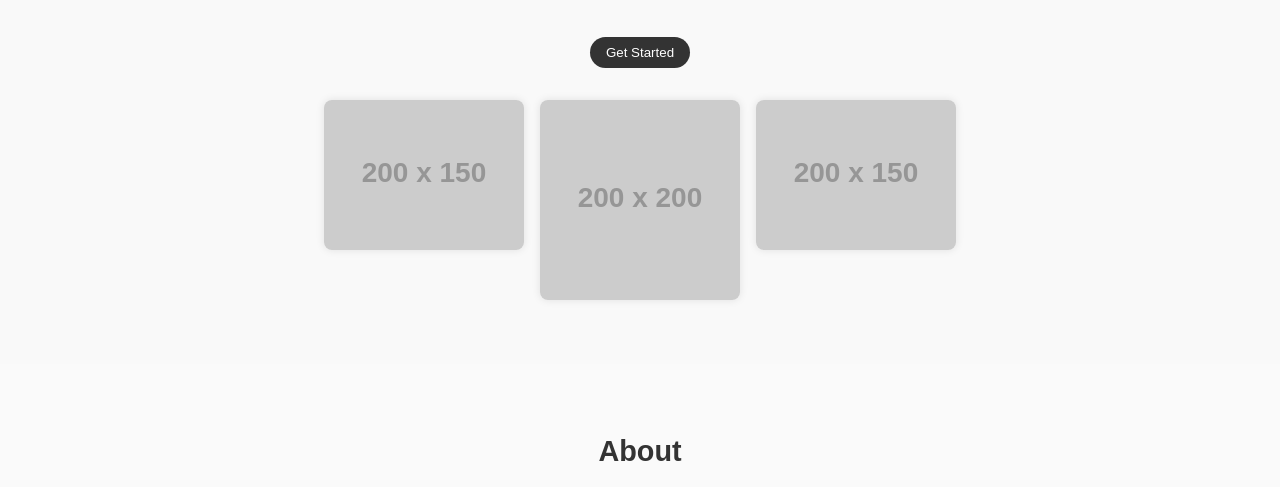
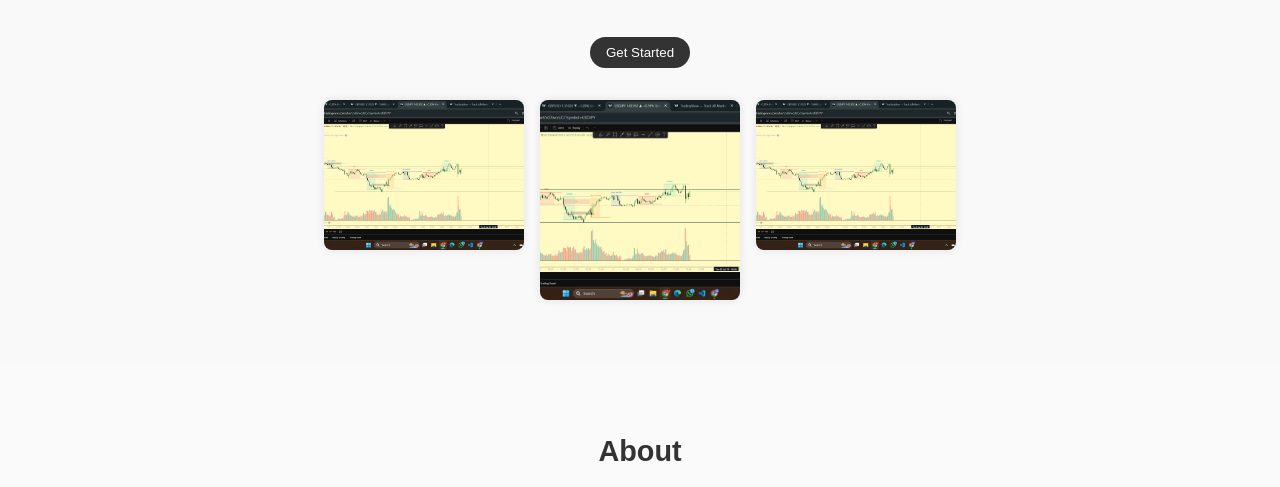
Before and after one commit to Azhan321/web-training, a plain HTML site: page index.html in a window 1280 px wide. Shown: the part 249-736 px from the top of the page. Drawn offline with Linux system fonts and the light colour scheme; placeholder pictures from the web are drawn by us.

Commit message:
update image

```diff
--- a/index.html
+++ b/index.html
@@ -192,9 +192,9 @@
       <p>This is a space to welcome visitors to the site. Grab their attention with copy that clearly states what the site is about, and add an engaging image or video.</p>
       <button class="btn-primary">Get Started</button>
       <div class="hero-images">
-        <img src="https://via.placeholder.com/200x150" alt="Image 1" />
-        <img src="https://via.placeholder.com/200x200" alt="Image 2" style="height: 200px;" />
-        <img src="https://via.placeholder.com/200x150" alt="Image 3" />
+        <img src="Screenshot (126).png" alt="Image 1" />
+        <img src="Screenshot (126).png" alt="Image 2" style="height: 200px;" />
+        <img src="Screenshot (126).png" alt="Image 3" />
       </div>
     </div>
   </section>
```
